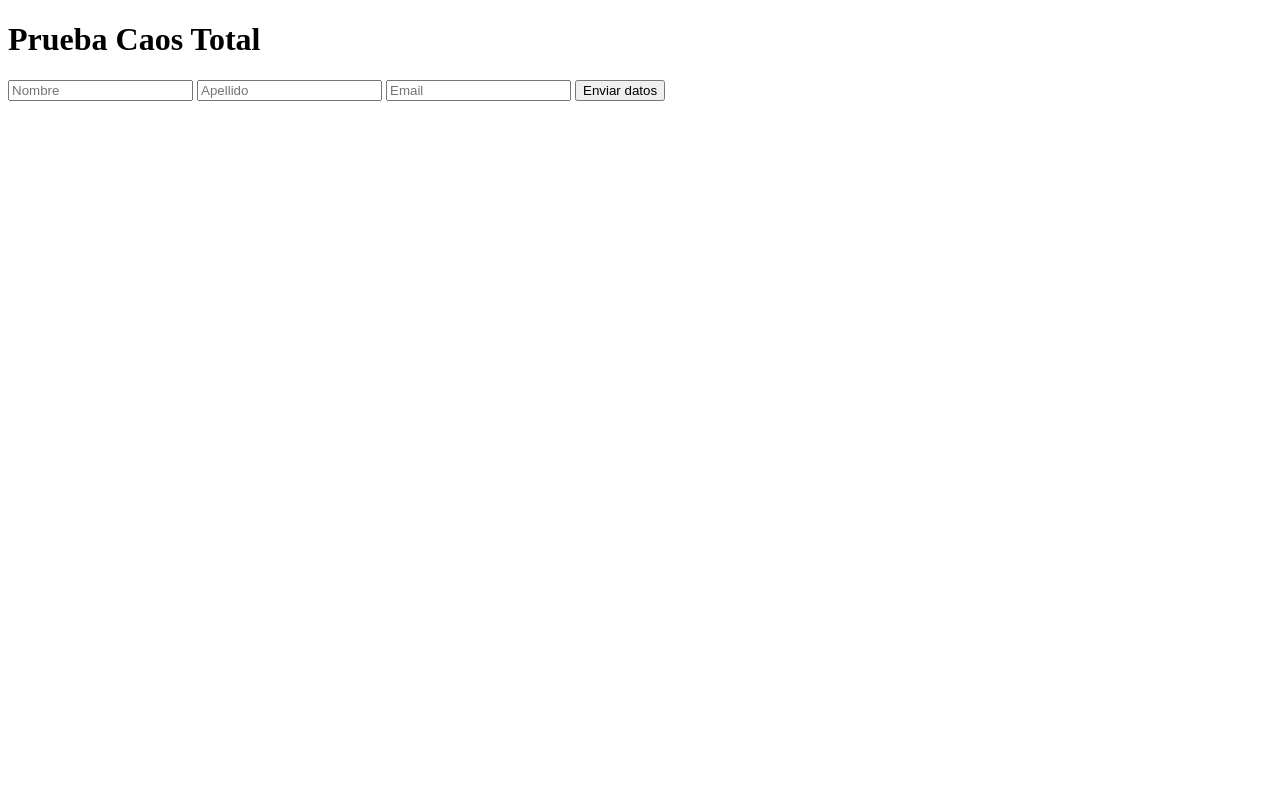
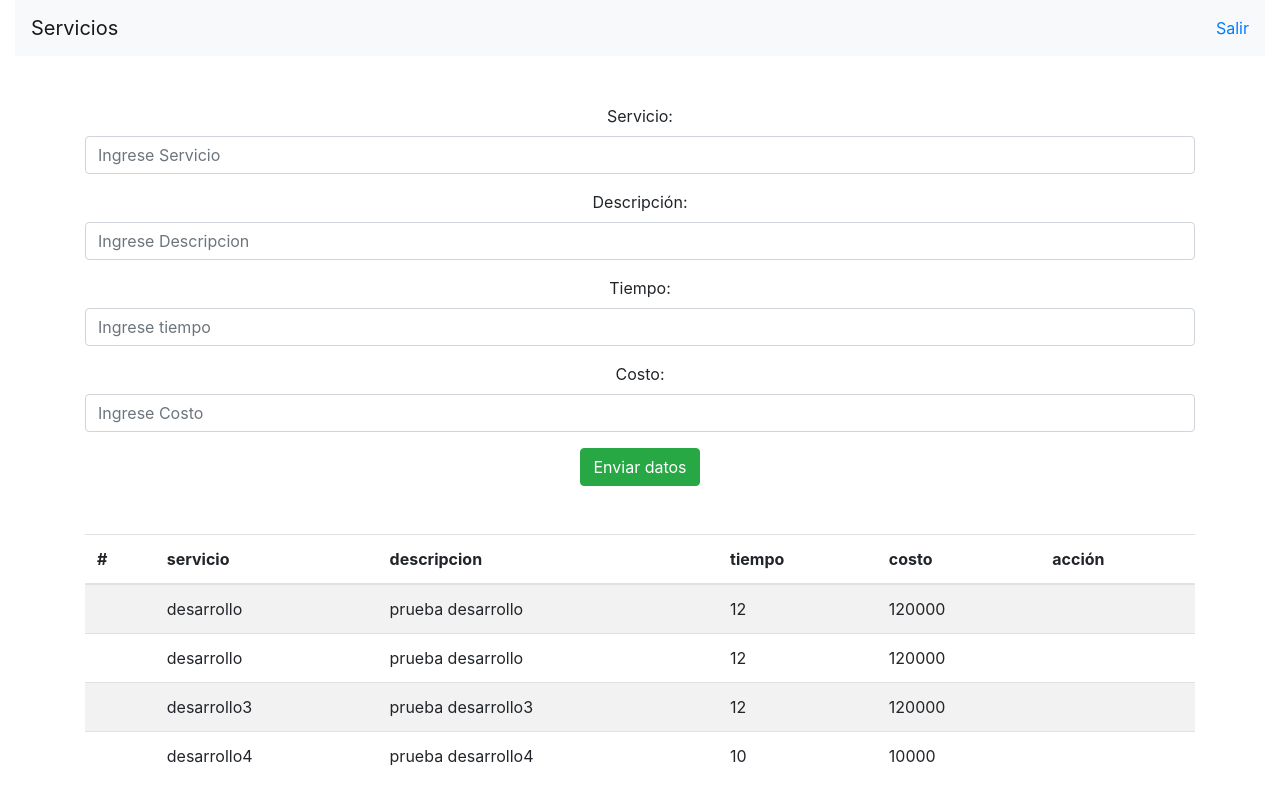
Before and after one commit to learsixela/caos_total, a Django app: template israel_palma/templates/israel_palma/index.html in a window 1280 px wide. Run offline with Django 3.2, Linux system fonts and the light colour scheme; the template is opened without the code that fills it: values that come from a table or form of the project are taken from there, others are empty; data comes from the database, SQL or seed files in the repository; both versions use the stored data as it was after the commit.

Commit message:
creacion del index y create

```diff
--- /dev/null
+++ b/israel_palma/templates/israel_palma/base.html
@@ -0,0 +1,18 @@
+<!DOCTYPE html>
+<html lang="en">
+<head>
+    <meta charset="UTF-8">
+    <meta http-equiv="X-UA-Compatible" content="IE=edge">
+    <meta name="viewport" content="width=device-width, initial-scale=1.0">
+    <title>Servicios::</title>
+    {% load static %}
+    <link rel="stylesheet" href="https://cdn.jsdelivr.net/npm/bootstrap@4.6.0/dist/css/bootstrap.min.css"
+        integrity="sha384-B0vP5xmATw1+K9KRQjQERJvTumQW0nPEzvF6L/Z6nronJ3oUOFUFpCjEUQouq2+l" crossorigin="anonymous">
+</head>
+<body>
+    <div class="container-fluid">
+        {% block form %}
+        {% endblock form %}
+    </div>
+</body>
+</html>
--- a/israel_palma/templates/israel_palma/index.html
+++ b/israel_palma/templates/israel_palma/index.html
@@ -1,21 +1,53 @@
-<!DOCTYPE html>
-<html lang="en">
+{% extends 'israel_palma/base.html' %}
+{% block form %}
+    {% include 'israel_palma/navbar.html' %}
+    <div class="container">
+        <form class="text-center my-5" method="POST" action="create">
+        {% csrf_token %}
+            <div class="mb-3">
+                <label for="servicio" class="form-label">Servicio:</label>
+                <input type="text" class="form-control" id="servicio" name="servicio" placeholder="Ingrese Servicio">
+            </div>
+            <div class="mb-3">
+                <label for="descripcion" class="form-label">Descripción:</label>
+                <input type="text" class="form-control" id="descripcion" name="descripcion" placeholder="Ingrese Descripcion">
+            </div>
+            <div class="mb-3">
+                <label for="tiempo" class="form-label">Tiempo:</label>
+                <input type="text" class="form-control" id="tiempo" name="tiempo" placeholder="Ingrese tiempo">
+            </div>
+            <div class="mb-3">
+                <label for="costo" class="form-label">Costo:</label>
+                <input type="text" class="form-control" id="costo" name="costo" placeholder="Ingrese Costo">
+            </div>
+            <div class="mb-3">
+                <input type="submit" class="btn btn-success" value="Enviar datos">
+            </div>
+        </form>
 
-<head>
-    <meta charset="UTF-8">
-    <meta http-equiv="X-UA-Compatible" content="IE=edge">
-    <meta name="viewport" content="width=device-width, initial-scale=1.0">
-    <title>Prueba Caos Total::</title>
-</head>
-
-<body>
-    <h1>Prueba Caos Total</h1>
-    <form action="index.php" method="post">
-        <input type="text" name="nombre" placeholder="Nombre">
-        <input type="text" name="apellido" placeholder="Apellido">
-        <input type="text" name="email" placeholder="Email">
-        <input type="submit" value="Enviar datos">
-    </form>
-</body>
-
-</html>
+        <table class="table table-striped">
+            <thead>
+                <tr>
+                    <th scope="col">#</th>
+                    <th scope="col">servicio</th>
+                    <th scope="col">descripcion</th>
+                    <th scope="col">tiempo</th>
+                    <th scope="col">costo</th>
+                    <th scope="col">acción</th>
+                </tr>
+            </thead>
+            <tbody>
+                {% for ser in servicios %}
+                <tr>
+                    <th scope="row"></th>
+                    <td>{{ser.servicio}}</td>
+                    <td>{{ser.descripcion}}</td>
+                    <td>{{ser.tiempo}}</td>
+                    <td>{{ser.costo}}</td>
+                    <td></td>
+                </tr>
+                {% endfor %}
+            </tbody>
+            </table>
+    <div>
+{% endblock form %}
--- /dev/null
+++ b/israel_palma/templates/israel_palma/navbar.html
@@ -0,0 +1,6 @@
+<nav class="navbar navbar-light bg-light">
+    <a class="navbar-brand">Servicios</a>
+    <form class="form-inline">
+        <a href="/logout">Salir</a>
+    </form>
+</nav>
```
Also changed, not shown: israel_palma/views.py (+13 -3 lines), db.sqlite3.
